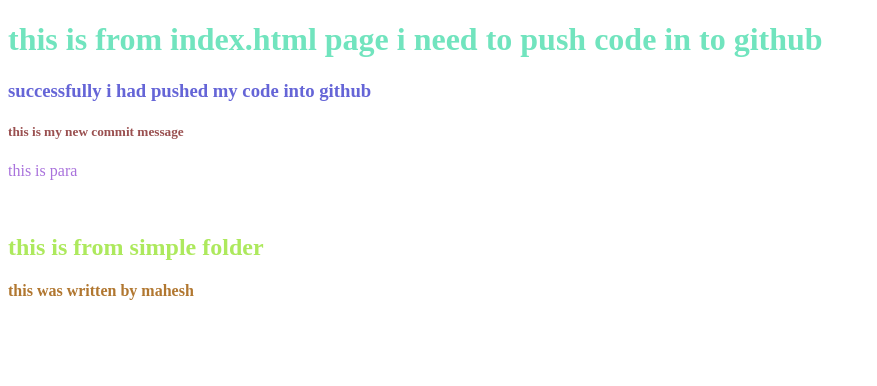
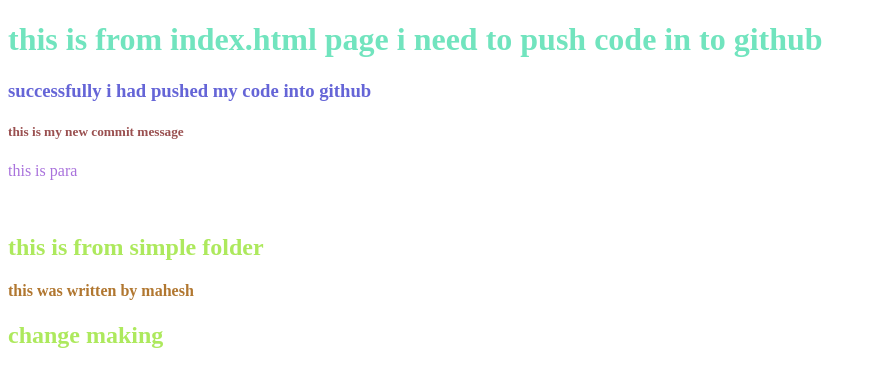
Before and after one commit to maheshmanepall/simple-file, a plain HTML site: page index.html in a window 1280 px wide. Shown: the whole page, without its empty margins (0-877 px from the left). Drawn offline with Linux system fonts and the light colour scheme.

Commit message:
demo change

```diff
--- a/index.html
+++ b/index.html
@@ -14,6 +14,6 @@
     <br>
     <h2>this is from simple folder</h2>
     <h4>this was written by mahesh</h4>
-
+    <h2>change making </h2>
 </body>
 </html>
```
